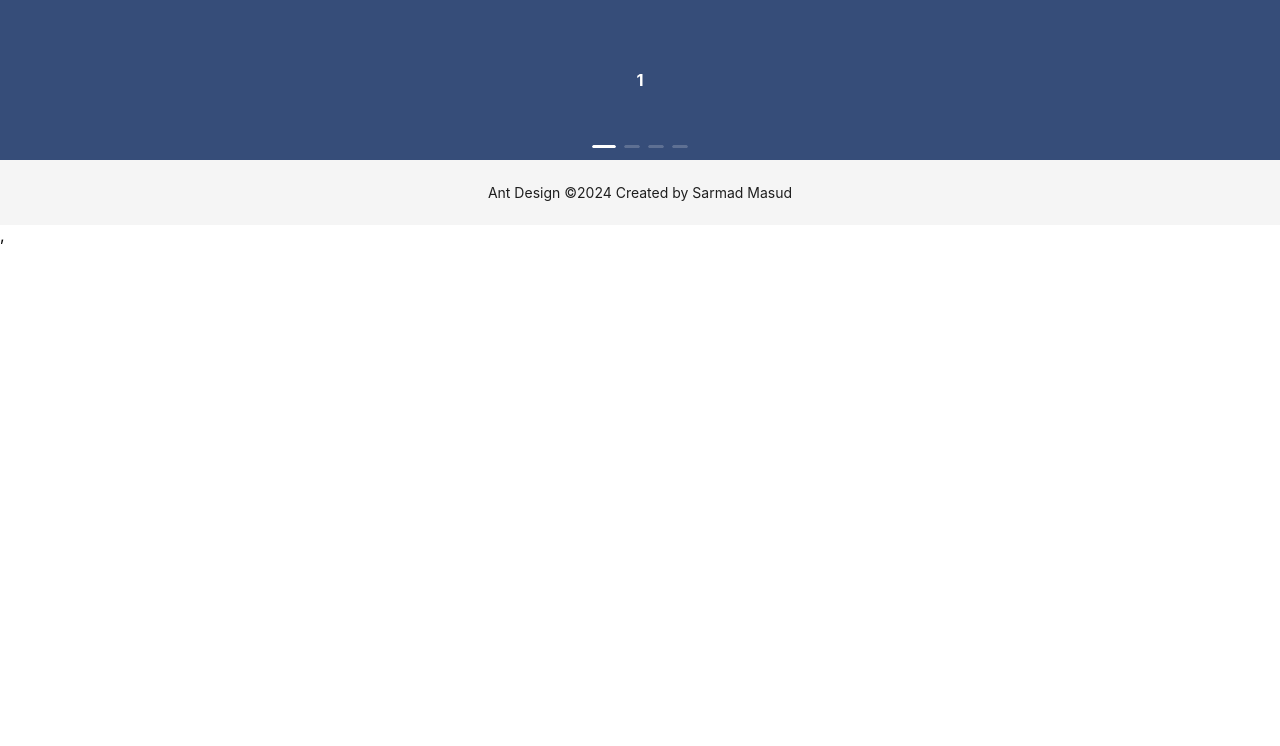
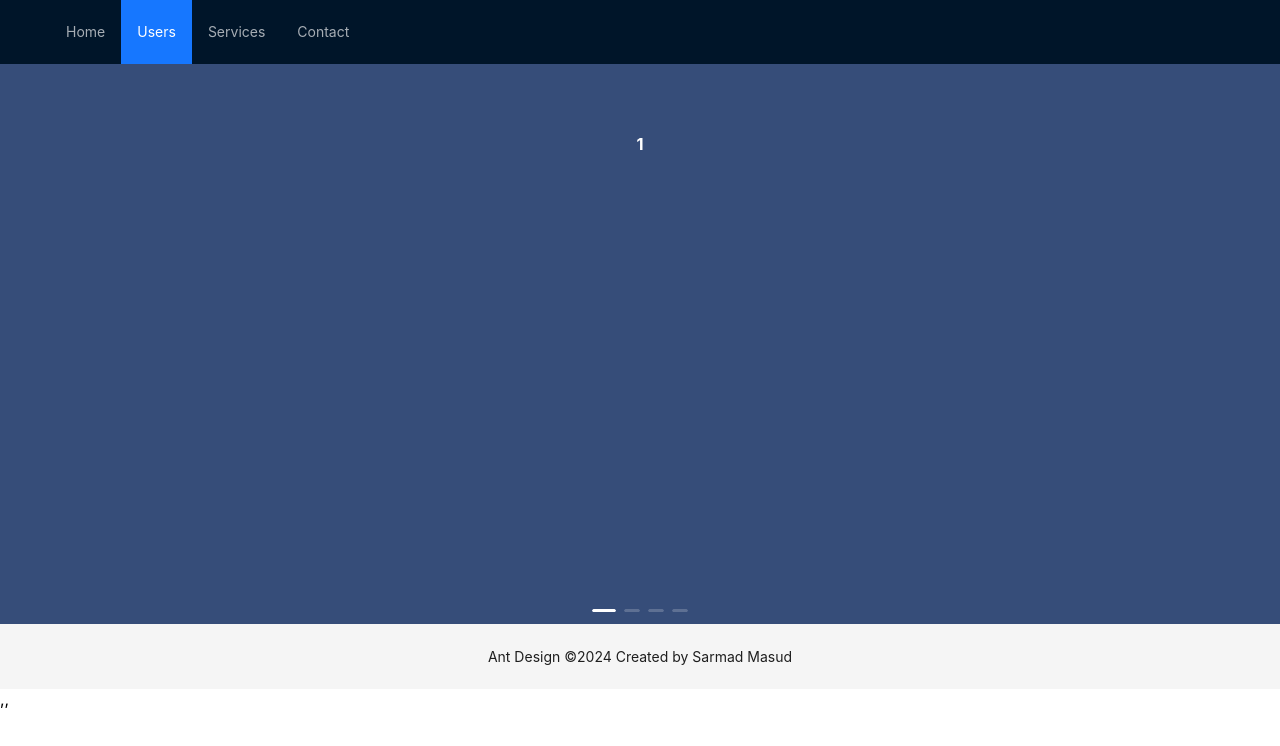
Before and after one commit to sarmad-masud/ReduxProject, a React (Create React App) app: page /home in a window 1280 px wide. Shown: the top 746 px of the page. Built offline with nearby package versions, Linux system fonts and the light colour scheme.

Commit message:
navigation bar and routing fixed

```diff
--- a/src/App.tsx
+++ b/src/App.tsx
@@ -1,6 +1,6 @@
 import React from 'react';
 import { Layout, theme } from 'antd';
-import { BrowserRouter as Router, Routes, Route } from "react-router-dom";
+import { BrowserRouter as Router, Routes, Route, useLocation } from "react-router-dom";
 import { Navbar } from './Theme/Navbar';
 import Login from './Theme/login';
 import UserDashboard from './Components/UserDashboard';
@@ -14,19 +14,22 @@ const App: React.FC = () => {
     token: { colorBgContainer, borderRadiusLG },
   } = theme.useToken();
 
+  // Get the current location using useLocation hook
+  const location = useLocation();
+  // Check if the current route is not the login page
+  const showNavbar = location.pathname !== '/';
+  console.log("AHMMMM", showNavbar);
+
   return (
     <Layout>
+      {showNavbar && <Navbar />}
+      <Routes>
+        <Route path="/" element={<Login />} />
+        <Route path="/main" element={<Theme />} />
+        <Route path="/home" element={<Home />} />
+        <Route path="/user-dashboard" element={<UserDashboard />} />
+      </Routes>
 
-
-          <Router>
-            <Routes>
-              <Route path="/" element={<Login />} />
-              <Route path="/navbar" element={<Navbar />} />
-              <Route path="/main" element={<Theme />} />
-              <Route path="/home" element={<Home />} />
-              <Route path="/user-dashboard" element={<UserDashboard />} />
-            </Routes>
-          </Router>
 
 
       <Footer style={{ textAlign: 'center' }}>
--- a/src/Components/UserDashboard.tsx
+++ b/src/Components/UserDashboard.tsx
@@ -1,5 +1,4 @@
 import { Layout, Radio, RadioChangeEvent, Space, Tabs } from 'antd';
-import { BrowserRouter as Router, Routes, Route } from "react-router-dom";
 import React, { useState } from 'react';
 import AddUser from './AddUser';
 import UserListTable from './UserList';
--- a/src/Theme/Home.tsx
+++ b/src/Theme/Home.tsx
@@ -3,7 +3,7 @@ import { Carousel } from 'antd';
 
 const contentStyle: React.CSSProperties = {
   margin: 0,
-  height: '160px',
+  height: '560px',
   color: '#fff',
   lineHeight: '160px',
   textAlign: 'center',
--- a/src/Theme/Navbar.tsx
+++ b/src/Theme/Navbar.tsx
@@ -1,17 +1,19 @@
 import { Layout, Menu } from 'antd';
-import { BrowserRouter as Router, Route, Link } from 'react-router-dom';
-import App from '../App';
-import Home from './Home';
-import Login from './login';
+import { Link } from 'react-router-dom';
 
 const { Header } = Layout;
 const MenuItems = [
-  { key: '1', label:(  <a> Home <Link to="/home" /></a>
+  { key: '1',
+  label:(  <a> Home <Link to="/home" /></a> ) },
 
-  ) , path: <Link to="/home" /> },
-  { key: '2', label: 'About Us', path: '/about' },
-  { key: '3', label: 'Services', path: '/services' },
-  { key: '4', label: 'Login', path: '/login' },
+  { key: '2',
+  label: (  <a> Users <Link to="/main" /></a> ) },
+
+  { key: '3',
+  label: 'Services' },
+
+  { key: '4',
+  label: 'Contact' },
 ];
 
 
--- a/src/Theme/Theme.tsx
+++ b/src/Theme/Theme.tsx
@@ -1,7 +1,6 @@
-import { Navbar } from './Navbar';
 import { Layout, theme } from 'antd';
 import UserDashboard from '../Components/UserDashboard';
-const { Content, Footer } = Layout;
+const { Content } = Layout;
 
 
 export const Theme = () => {
@@ -14,7 +13,6 @@ export const Theme = () => {
 
     return (
         <Layout>
-        <Navbar/>
 
             <Content style={{ padding: '40px 48px' }}>
 
```
Also changed, not shown: src/index.tsx (+7 -3 lines).
